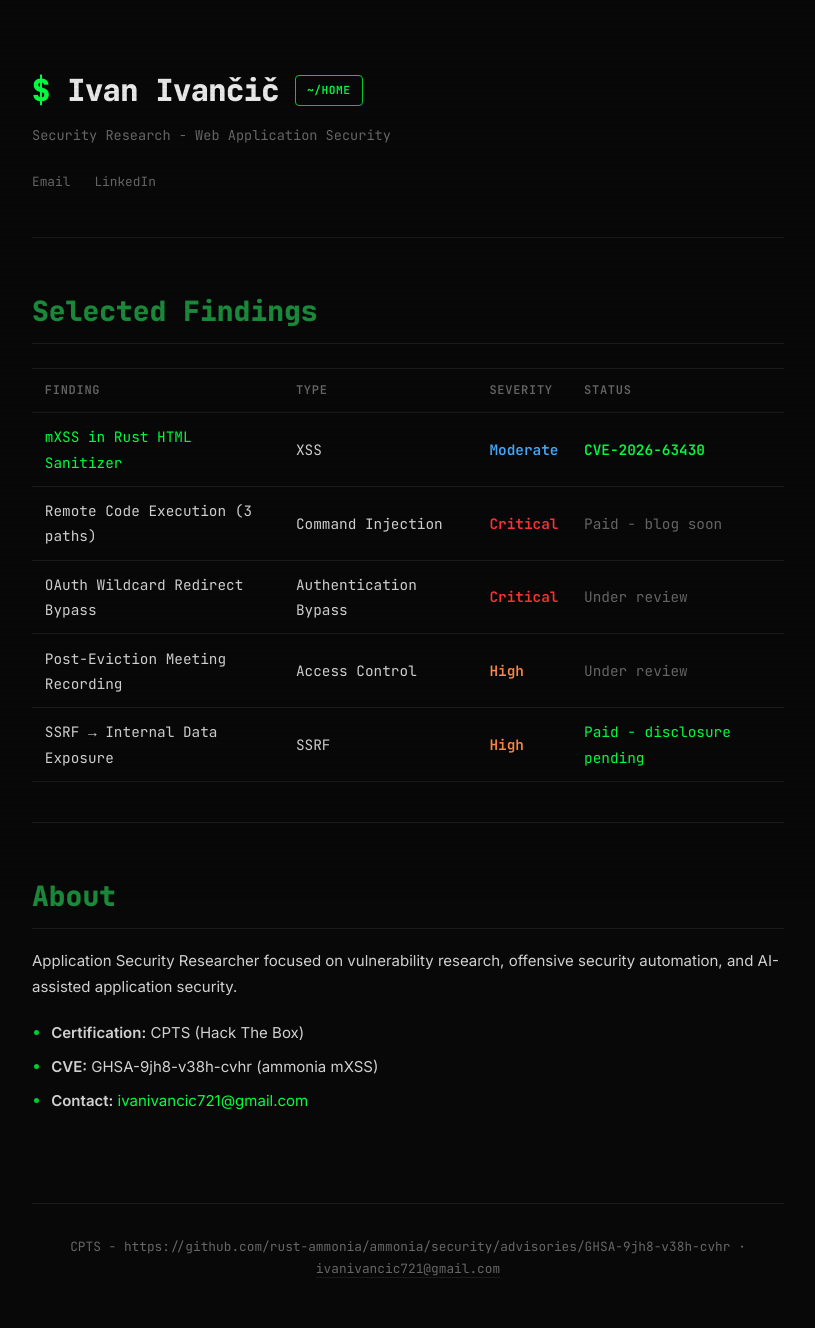
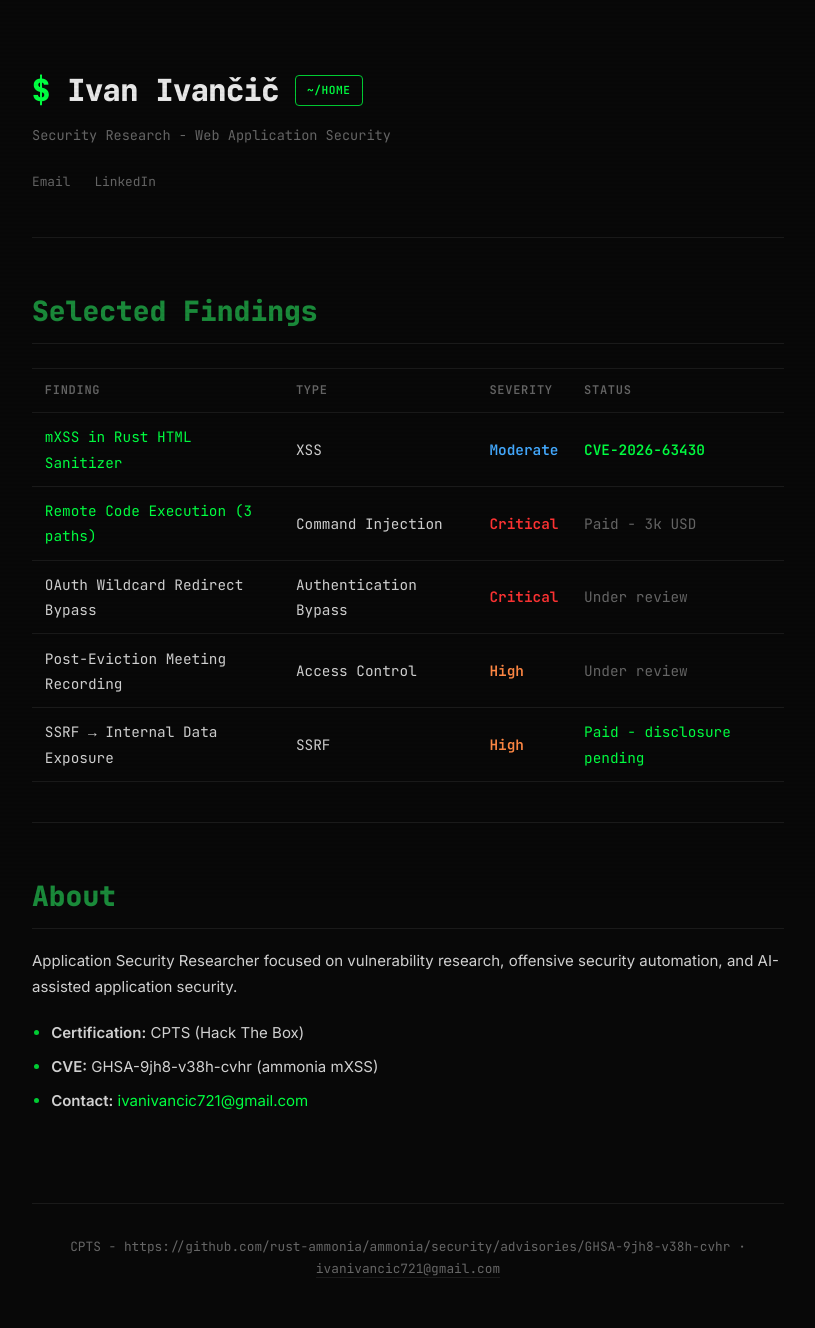
Before and after one commit to Ivan09999/Ivan09999.github.io, a Jekyll site: the page built from index.md, in a window 1280 px wide. Shown: the whole page, without its empty margins (232-1047 px from the left). Built offline with Jekyll 4.4.1, drawn with Linux system fonts in a browser that asks for light colours.

Commit message:
Update index.md

```diff
--- a/index.md
+++ b/index.md
@@ -8,7 +8,7 @@ title: Home
 | Finding | Type | Severity | Status |
 |---------|------|----------|--------|
 | [mXSS in Rust HTML Sanitizer](ammonia-mxss.html) | XSS | <span class="severity-m">Moderate</span> | <span class="status-cve">CVE-2026-63430</span> |
-| Remote Code Execution (3 paths) | Command Injection | <span class="severity-c">Critical</span> | <span class="status-pending">Paid - blog soon</span> |
+| [Remote Code Execution (3 paths)](RCE-readme.html) | Command Injection | <span class="severity-c">Critical</span> | <span class="status-pending">Paid - 3k USD</span> |
 | OAuth Wildcard Redirect Bypass | Authentication Bypass | <span class="severity-c">Critical</span> | <span class="status-pending">Under review</span> |
 | Post-Eviction Meeting Recording | Access Control | <span class="severity-h">High</span> | <span class="status-pending">Under review</span> |
 | SSRF → Internal Data Exposure | SSRF | <span class="severity-h">High</span> | <span class="status-paid">Paid - disclosure pending</span> |
```
